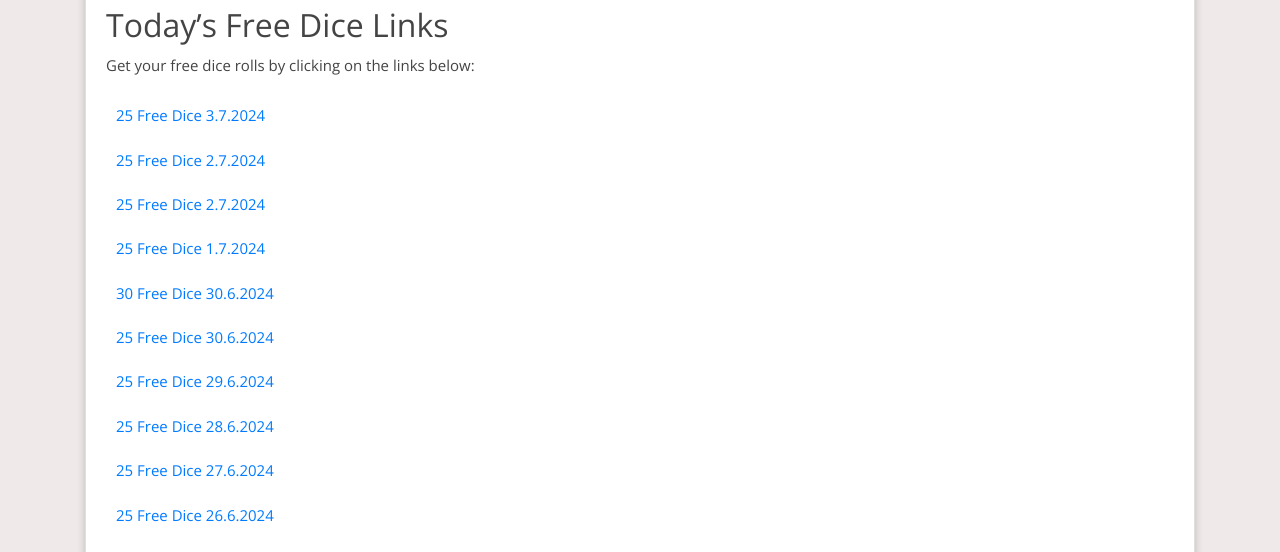
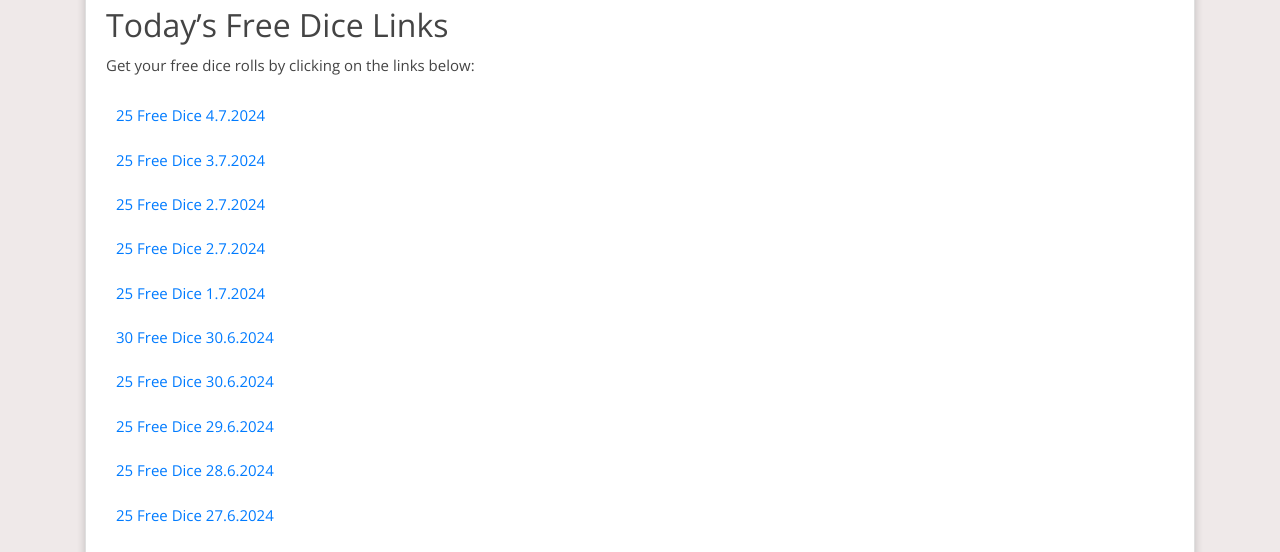
Before and after one commit to Prollad99/bs-net, a Jekyll site: the page built from _posts/2024-06-29-monopoly-go.md, in a window 1280 px wide and 900 px high. Shown: the part 343-895 px from the top of the window. Built offline with Jekyll 4.4.1, drawn with Linux system fonts in a browser that asks for light colours; nearby versions of some CDN libraries; comment, search, counter and statistics services are not loaded.

Commit message:
Update monopoly-go reward links

```diff
--- a/_includes/monopoly-go.html
+++ b/_includes/monopoly-go.html
@@ -1,4 +1,5 @@
 <html><body><div class="reward"><ul>
+<li><a href="https://2tdd.adj.st/reward-link/mgmnskrjfgf13123588?adjust_t=i2f8o2i_4btbvwg&adjust_deeplink_js=1">25 free dice 4.7.2024</a></li>
 <li><a href="https://2tdd.adj.st/reward-link/nbhtiyrbgjrg4611?adjust_t=i2f8o2i_4btbvwg&adjust_deeplink_js=1">25 free dice 3.7.2024</a></li>
 <li><a href="https://2tdd.adj.st/reward-link/Discord_2Jul_124234?adjust_t=i2f8o2i_4btbvwg&adjust_deeplink_js=1">25 free dice 2.7.2024</a></li>
 <li><a href="https://2tdd.adj.st/reward-link/jfjekk5757511?adjust_t=i2f8o2i_4btbvwg&adjust_deeplink_js=1">25 free dice 2.7.2024</a></li>
--- a/links-json/monopoly-go.json
+++ b/links-json/monopoly-go.json
@@ -1,4 +1,8 @@
 [
+  {
+    "href": "https://2tdd.adj.st/reward-link/mgmnskrjfgf13123588?adjust_t=i2f8o2i_4btbvwg&adjust_deeplink_js=1",
+    "text": "25 free dice 4.7.2024"
+  },
   {
     "href": "https://2tdd.adj.st/reward-link/nbhtiyrbgjrg4611?adjust_t=i2f8o2i_4btbvwg&adjust_deeplink_js=1",
     "text": "25 free dice 3.7.2024"
```
